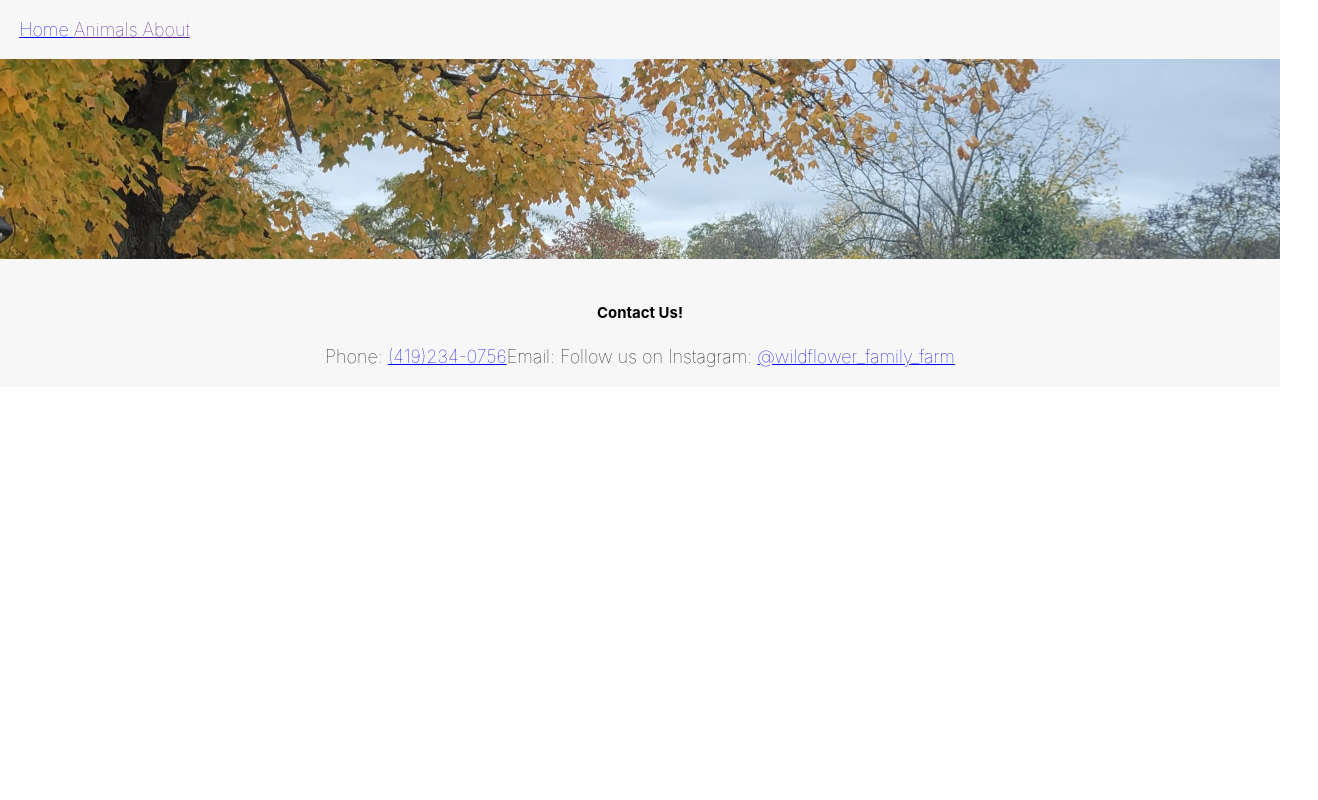
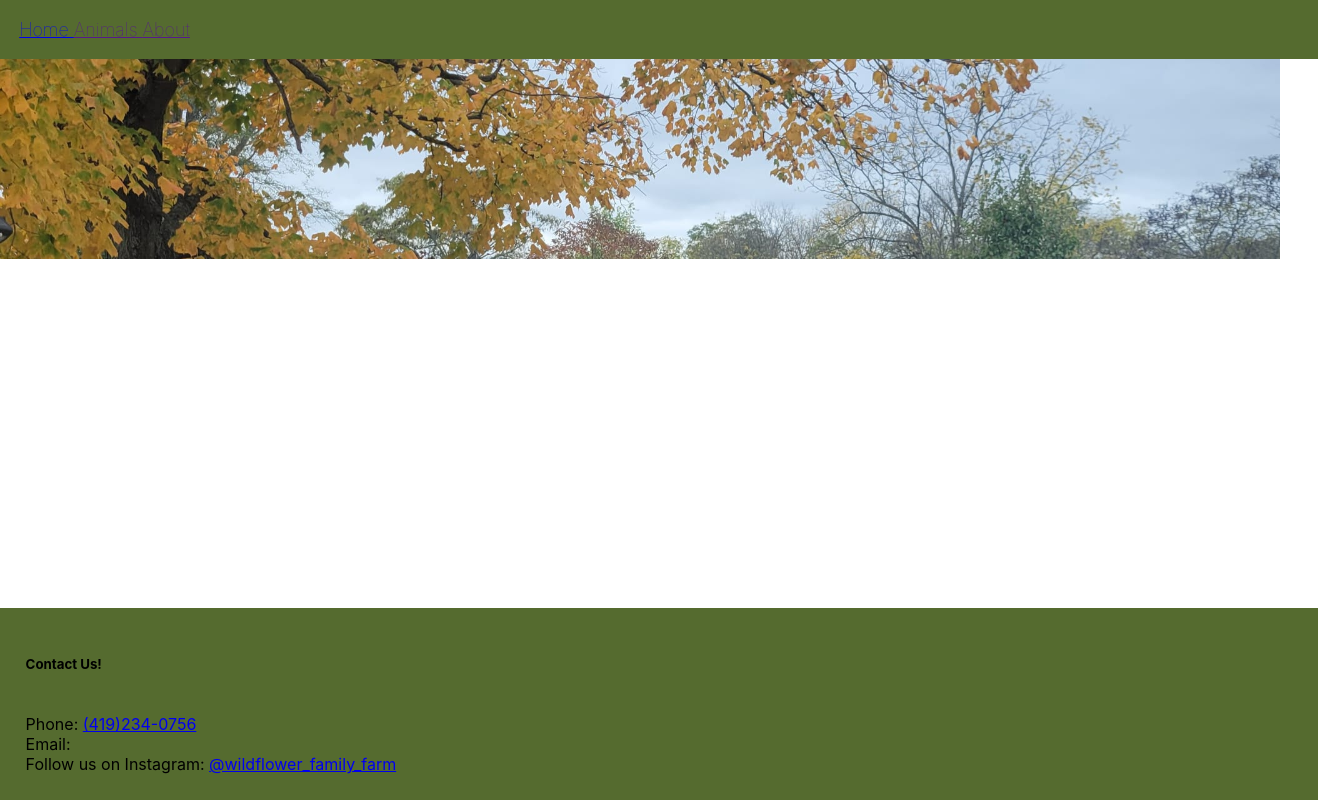
Before and after one commit to pitneyam/wildflowerGoats, a React (Create React App) app in the folder wildflowergoats/: page / in a window 1280 px wide. Shown: the whole page, 1318 px wide, since content can reach past the window. Built offline with nearby package versions, Linux system fonts and the light colour scheme.

Commit message:
working on styling

```diff
--- a/wildflowergoats/src/App.css
+++ b/wildflowergoats/src/App.css
@@ -58,15 +58,6 @@
   background-color: #282c34;
 }
 
-.footer{
-  background-color: #f8f7f7;
-  color: #000000;
-  text-align: center;
-  padding: 1.5%;
-  font-size: large;
-  font-weight: 100;
-  text-decoration: none;
-}
 
 @keyframes App-logo-spin {
   from {
--- /dev/null
+++ b/wildflowergoats/src/components/Footer.css
@@ -0,0 +1,8 @@
+.footer{
+    position: fixed;
+    padding:2%;
+    bottom:0;
+    text-align: left;
+    background-color: darkolivegreen;
+    width: 100%;
+}
--- a/wildflowergoats/src/components/Footer.js
+++ b/wildflowergoats/src/components/Footer.js
@@ -1,13 +1,16 @@
-
+import style from './Footer.css';
 function Footer(){
     return (
         <div>
             <div className="footer">
                 <h5>Contact Us!</h5>
+                <br></br>
                 <a>Phone: </a>
                 <a href="tel:419-234-0756">(419)234-0756</a>
+                <br></br>
                 <a>Email: </a>
                 <a href="mailto:"></a>
+                <br></br>
                 <a>Follow us on Instagram: </a>
                 <a href='https://www.instagram.com/wildflower_family_farm/'> @wildflower_family_farm</a>
             </div>
--- /dev/null
+++ b/wildflowergoats/src/components/Nav.css
@@ -0,0 +1,6 @@
+.topnav{
+    background-color: darkolivegreen;
+    font-size: large;
+    width:100%;
+    tab-size: 3;
+}
--- a/wildflowergoats/src/components/Nav.js
+++ b/wildflowergoats/src/components/Nav.js
@@ -1,4 +1,4 @@
-
+import style from './Nav.css';
 
 function Nav(){
     return(
```
